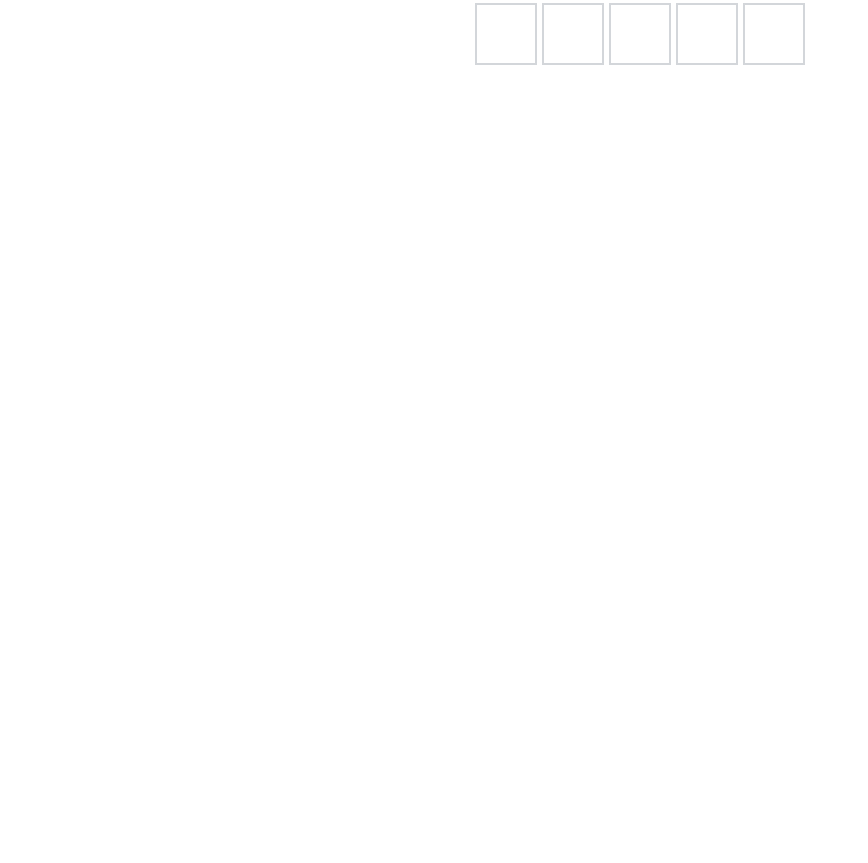
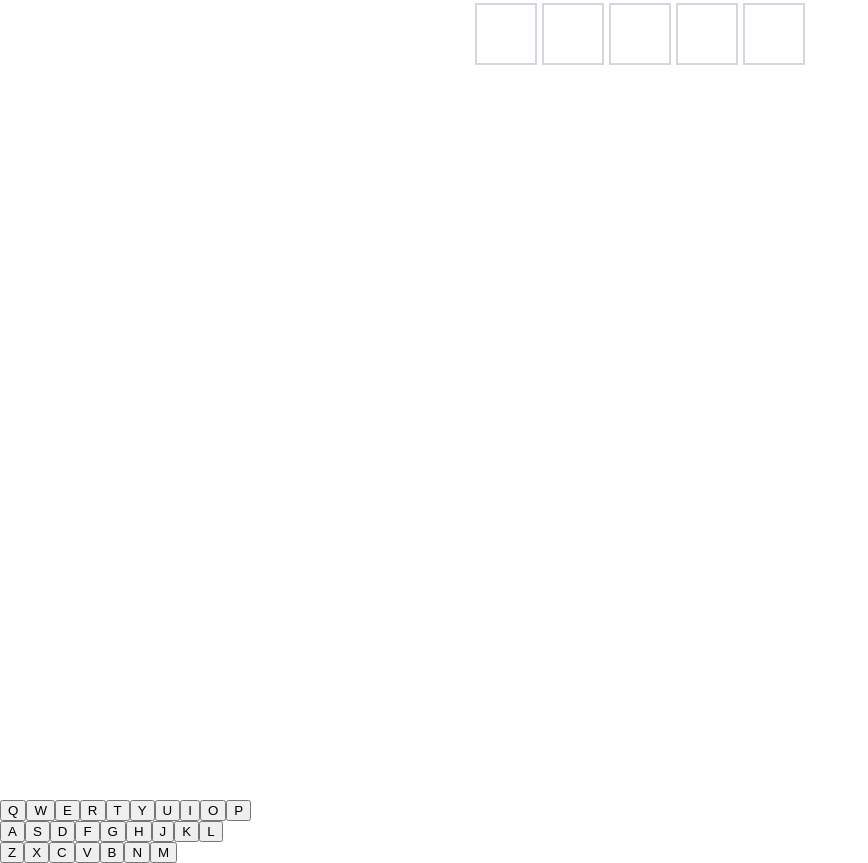
Before and after one commit to csaye/wordle-solver, a Next.js app: page / in a window 1280 px wide. Shown: the whole page, without its empty margins (0-868 px from the left). Before the commit the page ends 800 px from the top, so only its background shows below. Built offline with nearby package versions, Linux system fonts and the light colour scheme.

Commit message:
Create keyboard buttons.

```diff
--- a/pages/index.js
+++ b/pages/index.js
@@ -37,6 +37,29 @@ export default function Index() {
           )
         }
       </div>
+      <div className={styles.keyboard}>
+        <div className={styles.row}>
+          {
+            'QWERTYUIOP'.split('').map((char, i) =>
+              <button key={i}>{char}</button>
+            )
+          }
+        </div>
+        <div className={styles.row}>
+          {
+            'ASDFGHJKL'.split('').map((char, i) =>
+              <button key={i}>{char}</button>
+            )
+          }
+        </div>
+        <div className={styles.row}>
+          {
+            'ZXCVBNM'.split('').map((char, i) =>
+              <button key={i}>{char}</button>
+            )
+          }
+        </div>
+      </div>
     </div>
   );
 }
```
